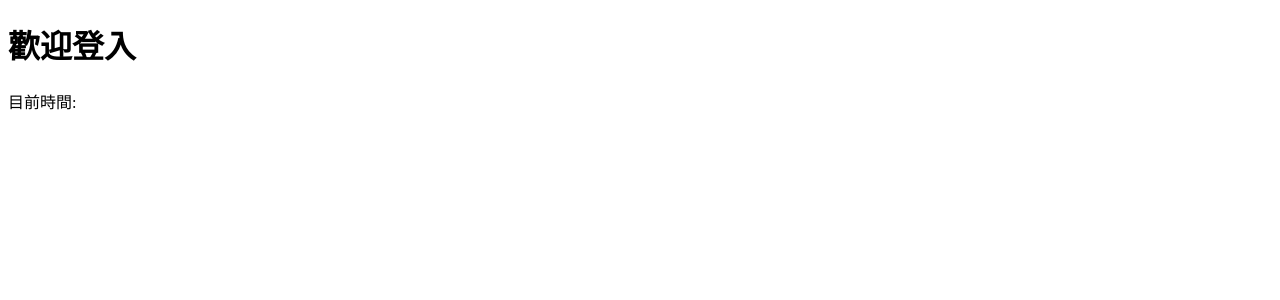
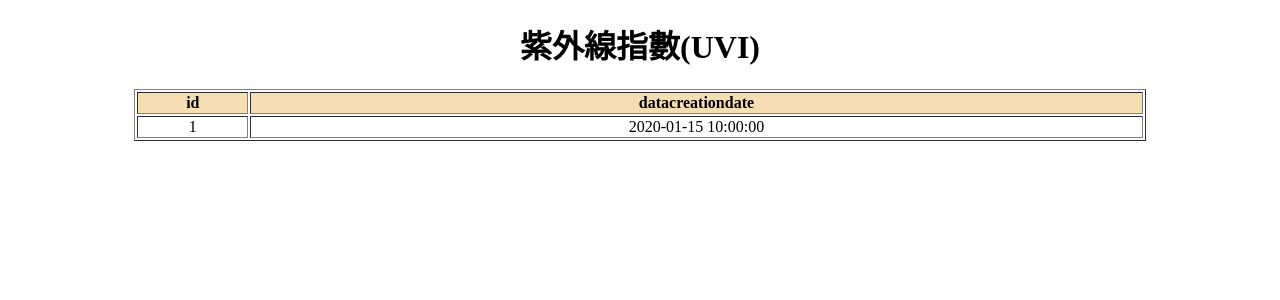
Before and after one commit to tonyc1gg1/uvi-project, a Flask app: page / in a window 1280 px wide. Shown: the top 300 px of the page. Run offline with Flask 3, Linux system fonts and the light colour scheme; tables that the repository leaves empty or names only in its code hold one stand-in row (values such as "Sample post").

Commit message:
完成資料庫的存取跟顯示表格

```diff
--- a/app.py
+++ b/app.py
@@ -2,6 +2,7 @@ from flask import Flask, render_template
 from datetime import datetime
 import pandas as pd
 import pymysql
+from uvi import get_uvi_data_from_mysql
 
 
 app = Flask(__name__)
@@ -9,18 +10,9 @@ app = Flask(__name__)
 
 @app.route("/")
 def index():
-    # return f"<h1>Hello World!</h1><br>{datetime.now()}"
-    return render_template("index.html")
+    columns, datas = get_uvi_data_from_mysql()
+    return render_template("index.html", columns=columns, datas=datas)
 
 
-@app.route("/uvi_data")
-def get_uvi_data():
-    api_url = "https://data.moenv.gov.tw/api/v2/uv_s_01?api_key=9b651a1b-0732-418e-b4e9-e784417cadef&limit=1000&sort=datacreationdate%20desc&format=CSV"
-    df = pd.read_csv(api_url)
-    df["datacreationdate"] = pd.to_datetime(df["datacreationdate"], format="mixed")
-    df.dropna()
-    df1 = df[df["uvi"] >= 0]
-    return df1.values.tolist()
-
-
-app.run(debug=True)
+if __name__ == "__main__":
+    app.run(debug=True)
--- a/templates/index.html
+++ b/templates/index.html
@@ -4,9 +4,47 @@
     <meta charset="UTF-8">
     <meta name="viewport" content="width=device-width, initial-scale=1.0">
     <title>首頁</title>
+
+    <style>
+        body{
+            text-align: center;
+            background-color: rgb(255, 255, 255);
+        }
+
+        table{
+            width: 80%;
+            margin: 0 auto;
+        }
+
+        th{
+            background: wheat;
+        }
+
+
+    </style>
+
+
 </head>
 <body>
-    <h1>歡迎登入</h1>
-    <p>目前時間:</p>
+    <h1>紫外線指數(UVI)</h1>
+    <table border="1">
+        <thead>
+            <tr>
+                {% for col in columns %}
+                <th>{{col}}</th>
+                {% endfor %}
+            </tr>
+        </thead>
+        <tbody>
+            {% for row in datas %}
+            <tr>
+                {% for data in row %}
+                <td>{{data}}</td>
+                {% endfor %}
+            </tr>
+            {% endfor %}
+        </tbody>
+    </table>
+
 </body>
 </html>
--- /dev/null
+++ b/uvi.py
@@ -0,0 +1,47 @@
+import pandas as pd
+import pymysql
+
+
+# 開啟資料庫
+def open_db():
+    conn = None
+    try:
+        conn = pymysql.connect(
+            host="127.0.0.1", port=3306, user="root", passwd="12345678", db="demo"
+        )
+    except Exception as e:
+        print("資料庫開啟失敗", e)
+
+    return conn
+
+
+# 從資料庫取資料
+def get_uvi_data_from_mysql():
+    conn = None
+    columns, datas = None, None
+    try:
+        conn = open_db()
+        cur = conn.cursor()
+        # sqlstr="(select MAX(datacreationdate) from uvi);"
+        sqlstr = "select * from uvi where datacreationdate=(select MAX(datacreationdate) from uvi);"
+        cur.execute(sqlstr)
+        # 輸出資料表欄位
+        print(cur.description)
+        columns = [col[0] for col in cur.description]
+        # 實際的資料
+        datas = cur.fetchall()
+    except Exception as e:
+        print(e)
+    finally:
+        if conn is not None:
+            conn.close()
+
+    return columns, datas
+
+
+# 本地運行
+if __name__ == "__main__":
+    conn = open_db
+    print(conn)
+    columns, datas = get_uvi_data_from_mysql()
+    print(columns)
```
